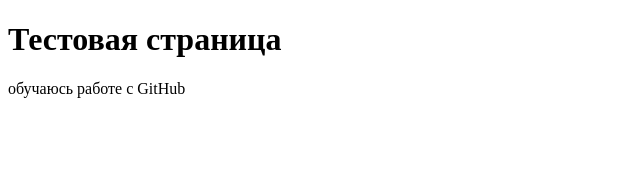
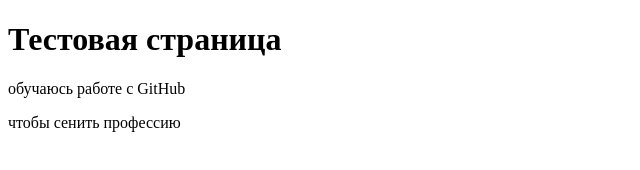
Before and after one commit to Sovrax/sovrax.github.io, a plain HTML site: page index.html in a window 1280 px wide. Shown: the whole page, without its empty margins (0-640 px from the left). Drawn offline with Linux system fonts and the light colour scheme.

Commit message:
дописал строку
про смену профессии

```diff
--- a/index.html
+++ b/index.html
@@ -9,5 +9,6 @@
 <body>
     <h1>Тестовая страница</h1>
     <p>обучаюсь работе с GitHub</p>
+    <p>чтобы сенить профессию</p>
 </body>
 </html>
```
